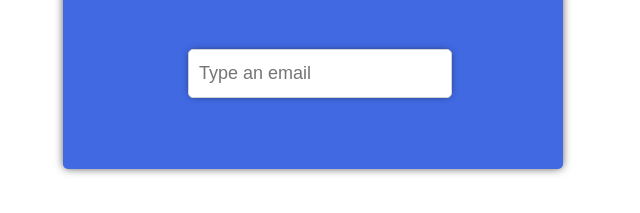
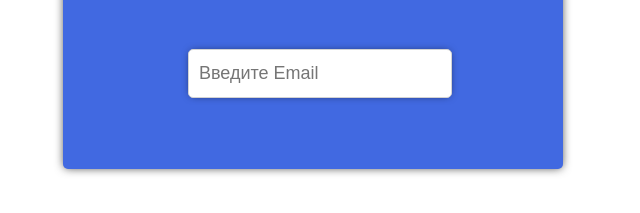
Before and after one commit to RokkNRol/KenBurns-Effect, a plain HTML site: page index.html in a window 1280 px wide. Shown: the part 2649-2862 px from the top of the page, 327-967 px from the left. Drawn offline with nearby package versions, Linux system fonts and the light colour scheme.

Commit message:
Update index.html

```diff
--- a/index.html
+++ b/index.html
@@ -76,7 +76,7 @@
 				</div>
 			</div>
 			<div class="input-field">
-				<input type="text" placeholder="Type an email" oninput="onTypingEmail(this)">
+				<input type="text" placeholder="Введите Email" oninput="onTypingEmail(this)">
 			</div>
 		</div>
 	</div>
```
